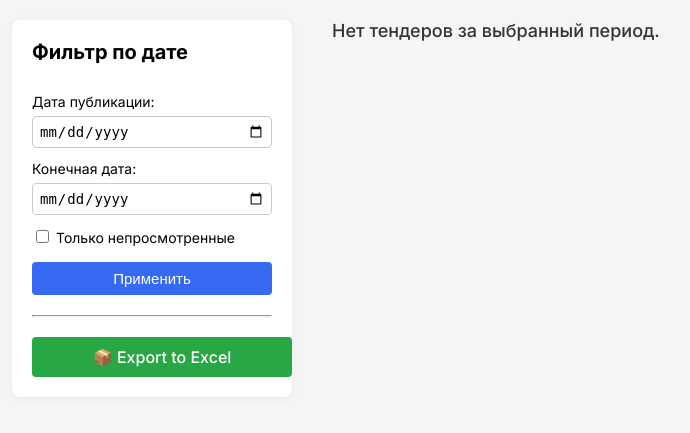
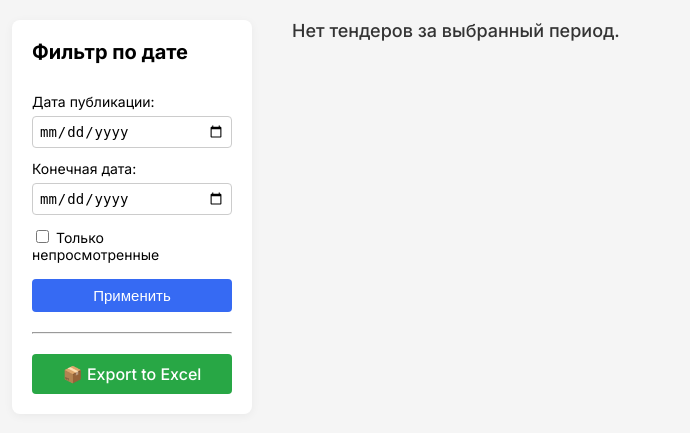
Before and after one commit to ra-led/tender-gpt, a Flask app: page /dashboard/1 in a window 1280 px wide. Shown: the top 433 px of the page, without its empty margins (8-698 px from the left). Run offline with Flask 3, Linux system fonts and the light colour scheme.

Commit message:
fix export button margin

```diff
--- a/web/static/css/style.css
+++ b/web/static/css/style.css
@@ -293,7 +293,7 @@ body {
   background: #c0392b;
 }
 
-/* (Optional) adjust .btn-save margin */
+/* adjust .btn-save margin */
 .btn-save {
   margin-right: 8px;
 }
@@ -304,6 +304,11 @@ body {
   margin: 0 0 16px 0;
   padding: 0 20px;
   font-weight: 500;
+}
+
+/* make every element include padding/border in its width/height */
+*, *::before, *::after {
+  box-sizing: border-box;
 }
 
 /* Responsive layout: move sidebar to top on small screens */
--- a/web/templates/tender.html
+++ b/web/templates/tender.html
@@ -68,6 +68,7 @@
            style="
              display: block;
              width: 100%;
+             padding: 10px;
              text-align: center;
              padding: 10px;
              background: #28a745;
```
